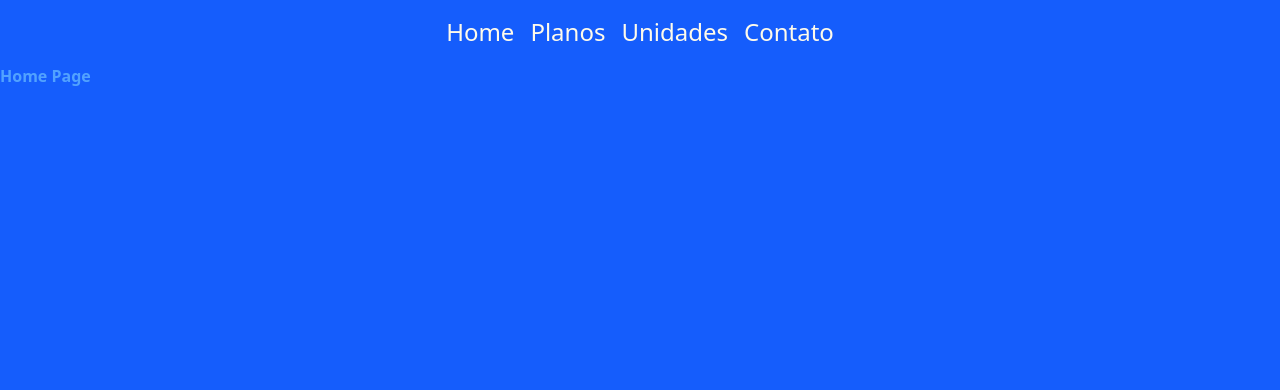
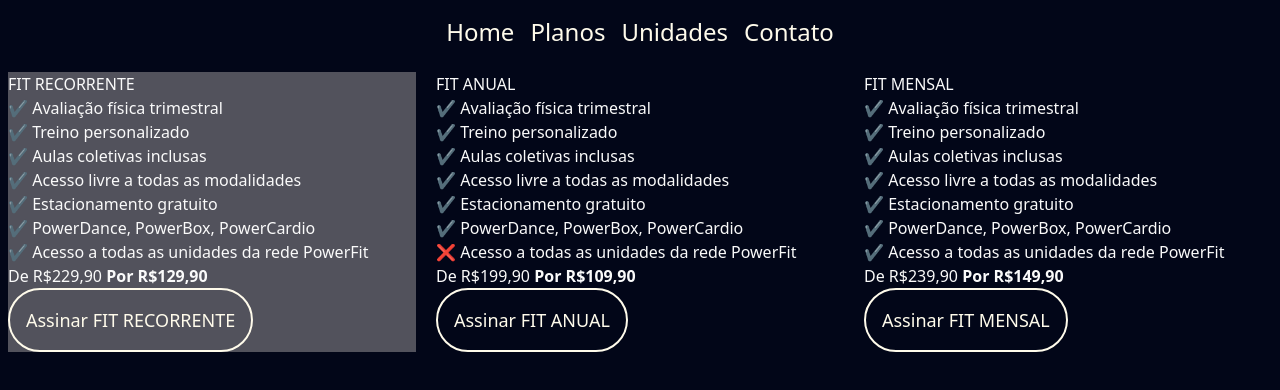
Before and after one commit to adrianoads910-max/goldfit, a React (Vite) app: page /planos in a window 1280 px wide. Shown: the top 390 px of the page. Built offline with nearby package versions, Linux system fonts and the light colour scheme.

Commit message:
atualização planos

```diff
--- /dev/null
+++ b/src/components/Button/index.jsx
@@ -0,0 +1,12 @@
+export const Button = ({ variant = 'primary', children, ...props }) => {
+    const BUTTON_VARIANTS = {
+        primary: 'text-amber-50 hover:text-slate-900 hover:bg-amber-400 text-lg font-medium border-2 rounded-full p-4',
+        secondary: '',
+    }
+
+    return (
+        <button className={`${BUTTON_VARIANTS[variant]} cursor-pointer transition-all `} {...props}>
+            {children}
+        </button>
+    )
+}
--- a/src/components/Navbar/index.jsx
+++ b/src/components/Navbar/index.jsx
@@ -2,7 +2,7 @@
 
 export const Navbar = () => {
     return (
-        <nav className="flex justify-center items-center w-full gap-4 p-4 text-amber-50 text-2xl">
+        <nav className=" z-50 flex justify-center items-center w-full gap-4 p-4 text-amber-50 text-2xl">
             <Link to="/">Home</Link>
             <Link to="/planos">Planos</Link>
             <Link to="/unidades">Unidades</Link>
--- a/src/pages/Contato/index.jsx
+++ b/src/pages/Contato/index.jsx
@@ -2,7 +2,7 @@
 
 export const Contato = () => {
     return (
-        <main className="w-full m-auto h-screen bg-blue-600">
+        <main className="w-full m-auto h-screen bg-black">
             <Navbar />
             <h1 className="text-5x1 font-semibold text-blue-400">Home Page</h1>
         </main>
--- a/src/pages/Home/index.jsx
+++ b/src/pages/Home/index.jsx
@@ -1,39 +1,41 @@
+import { Button } from "../../components/Button"
 import { Navbar } from "../../components/Navbar"
 
 export const Home = () => {
     return (
-        <main className="w-full m-auto min-h-screen bg-black">
-            <header className="bg-center bg-cover bg-[url(./background-image.jpg)] h-screen">
+        <main className=" w-full m-auto min-h-screen bg-slate-950">
+            <header className="z-10 bg-center bg-cover bg-[url(./background-image.jpg)]  h-screen">
 
                 <Navbar />
-                <article className="">
-                    <h1 className="font-mono font-bold text-8xl text-left md:text-2xl text-amber-100/100">Transforme seu corpo, transforme sua vida 💪</h1>
-                    <h2 className="font-mono font-bold text-7xl text-left md:text-2xl text-amber-100/80">Supere seus limites, conquiste seus resultados 🏋️</h2>
-                    <h3 className="font-mono font-bold text-6xl text-left md:text-2xl text-amber-100/60">Mais força, mais foco, mais você 🔥</h3>
-
+                <article>
+                    <h1 className="font-mono font-bold text-2xl text-left md:text-5xl text-amber-100/100">Transforme seu corpo, transforme sua vida 💪<span className="inline-block text-amber-100/80">Supere seus limites, conquiste seus resultados 🏋️</span> <span className="inline-block text-amber-100/60">Mais força, mais foco, mais você 🔥</span></h1>
                 </article>
             </header>
+
             <div className="grid grid-flow-col grid-rows-3 gap-4">
                 <div className="row-span-3">
                     <article>
-                        <p></p>
+                        <p className="text-amber-50 font-bold text-6xl ">Lorem ipsum dolor sit amet consectetur adipisicing elit. Aspernatur ad magnam autem error sint. Nihil fugiat hic numquam vero eum! Harum quam possimus natus. Earum sapiente labore praesentium soluta. Autem!</p>
                     </article>
                 </div>
-                <div className=" row-span-1 w-2xs ">
+
+                <div className=" row-span-1 w-3.5xl p-1">
                     <picture >
                         <img src="./unidade1.jpeg" alt="unidade Maiobão" />
                     </picture>
-                    <article>
-                        <p>Conheça nossas unidades</p>
-                    </article>
+
+                    <section>
+                        <Button variant="primary">Conheça nossas unidades</Button>
+                    </section>
                 </div>
-                <div className="row-span-2 w-2xs">
+                <div className="row-span-2 w-3.5xl p-1 ">
                     <picture >
                         <img src="./unidade1.jpeg" alt="unidade Maiobão" />
                     </picture>
-                    <article>
-                        <p>Conheça nossos Planos</p>
-                    </article>
+
+                    <section>
+                        <Button variant="primary">Conheça nossos planos</Button>
+                    </section>
                 </div>
 
             </div>
--- a/src/pages/Planos/index.jsx
+++ b/src/pages/Planos/index.jsx
@@ -1,11 +1,78 @@
+import { Button } from "../../components/Button"
 import { Navbar } from "../../components/Navbar"
+
+const PLANS = [
+    {
+        title: 'FIT RECORRENTE',
+        bgColor: 'bg-zinc-600',
+        items: [
+            "✔ Avaliação física trimestral",
+            "✔ Treino personalizado",
+            "✔ Aulas coletivas inclusas",
+            "✔ Acesso livre a todas as modalidades",
+            "✔ Estacionamento gratuito",
+            "✔ PowerDance, PowerBox, PowerCardio",
+            "✔ Acesso a todas as unidades da rede PowerFit"
+        ],
+        price: "De R$229,90",
+        realPrice: "Por R$129,90"
+    },
+    {
+        title: 'FIT ANUAL',
+        items: [
+            "✔ Avaliação física trimestral",
+            "✔ Treino personalizado",
+            "✔ Aulas coletivas inclusas",
+            "✔ Acesso livre a todas as modalidades",
+            "✔ Estacionamento gratuito",
+            "✔ PowerDance, PowerBox, PowerCardio",
+            "❌ Acesso a todas as unidades da rede PowerFit"
+        ],
+        price: "De R$199,90",
+        realPrice: "Por R$109,90"
+    },
+    {
+        title: 'FIT MENSAL',
+        items: [
+            "✔ Avaliação física trimestral",
+            "✔ Treino personalizado",
+            "✔ Aulas coletivas inclusas",
+            "✔ Acesso livre a todas as modalidades",
+            "✔ Estacionamento gratuito",
+            "✔ PowerDance, PowerBox, PowerCardio",
+            "✔ Acesso a todas as unidades da rede PowerFit"
+        ],
+        price: "De R$239,90",
+        realPrice: "Por R$149,90"
+    }
+
+]
 
 export const Planos = () => {
     return (
-        <main className="w-full m-auto h-screen bg-blue-600">
-            <Navbar />
+        <main className=" w-full m-auto min-h-screen bg-slate-950">
+            <header>
+                <Navbar />
+            </header>
 
-            <h1 className="text-5x1 font-semibold text-blue-400">Home Page</h1>
+            <div className="container grid md:grid-cols-2 lg:grid-cols-3 gap-5 p-2">
+                {PLANS.map((item) => (
+                    <section className={`text-neutral-50 ${item.bgColor}`}>
+                        <h3>{item.title}</h3>
+
+                        <ul>
+                            {item.items.map(feature => (
+                                <li key={feature}>{feature}</li>
+                            ))}
+                        </ul>
+
+                        <p>{item.price} <strong>{item.realPrice}</strong></p>
+
+                        <Button>Assinar {item.title}</Button>
+                    </section>
+                ))}
+            </div>
         </main>
+
     )
 }
--- a/src/pages/Unidades/index.jsx
+++ b/src/pages/Unidades/index.jsx
@@ -2,7 +2,7 @@
 
 export const Unidades = () => {
     return (
-        <main className="w-full m-auto h-screen bg-blue-600">
+        <main className="w-full m-auto h-screen bg-black">
             <Navbar />
             <h1 className="text-5x1 font-semibold text-blue-400">Home Page</h1>
         </main>
```
